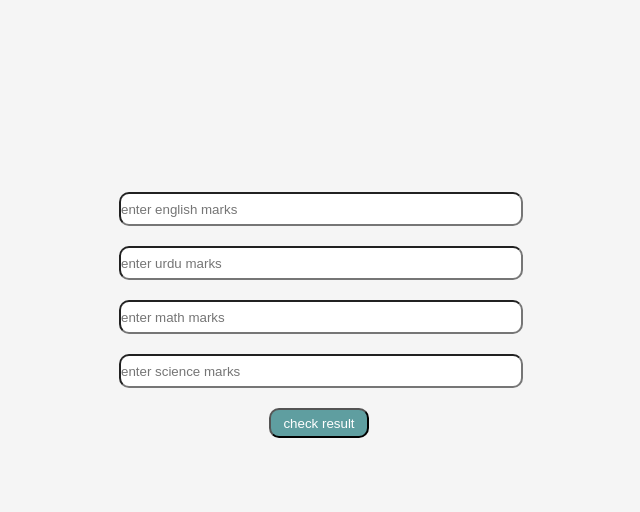
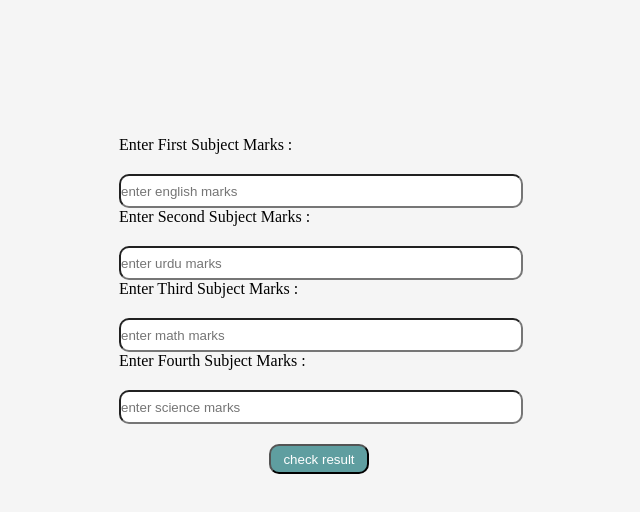
Before and after one commit to hamza8935/Grade-Calculator, a plain HTML site: page index.html in a window 1280 px wide. Shown: the top 512 px of the page, without its empty margins (359-999 px from the left). Drawn offline with Linux system fonts and the light colour scheme.

Commit message:
Update index.html

```diff
--- a/index.html
+++ b/index.html
@@ -11,10 +11,18 @@
 
       <div class="main">
           <div>
+              <label for="sub1"> <span>Enter First Subject Marks :</span> <br />
           <input id="sub1" type="text" placeholder="enter english marks"> <br />
+                </label>
+                <label for="sub2"> <span>Enter Second Subject Marks :</span> <br />
           <input id="sub2" type="text" placeholder="enter urdu marks"> <br />
-          <input id="sub3" type="text" placeholder="enter math marks">  <br />
+          </label>
+          <label for="sub3"> <span>Enter Third Subject Marks :</span> <br />
+             <input id="sub3" type="text" placeholder="enter math marks">  <br />
+        </label>
+        <label for="sub4"> <span>Enter Fourth Subject Marks :</span> <br />
           <input id="sub4" type="text" placeholder="enter science marks"> <br />
+          </label>
           <button id="result">check result</button> <br />
           <p id="para"></p>
           <h3 id="status"></h3>
```
